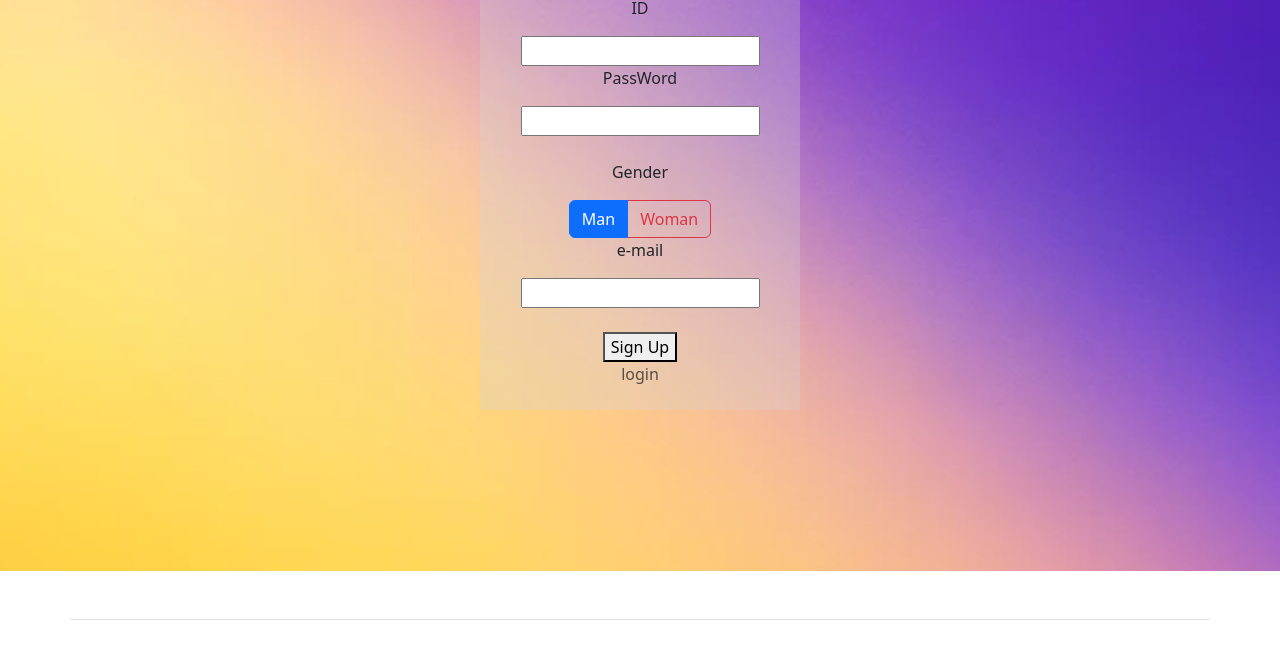
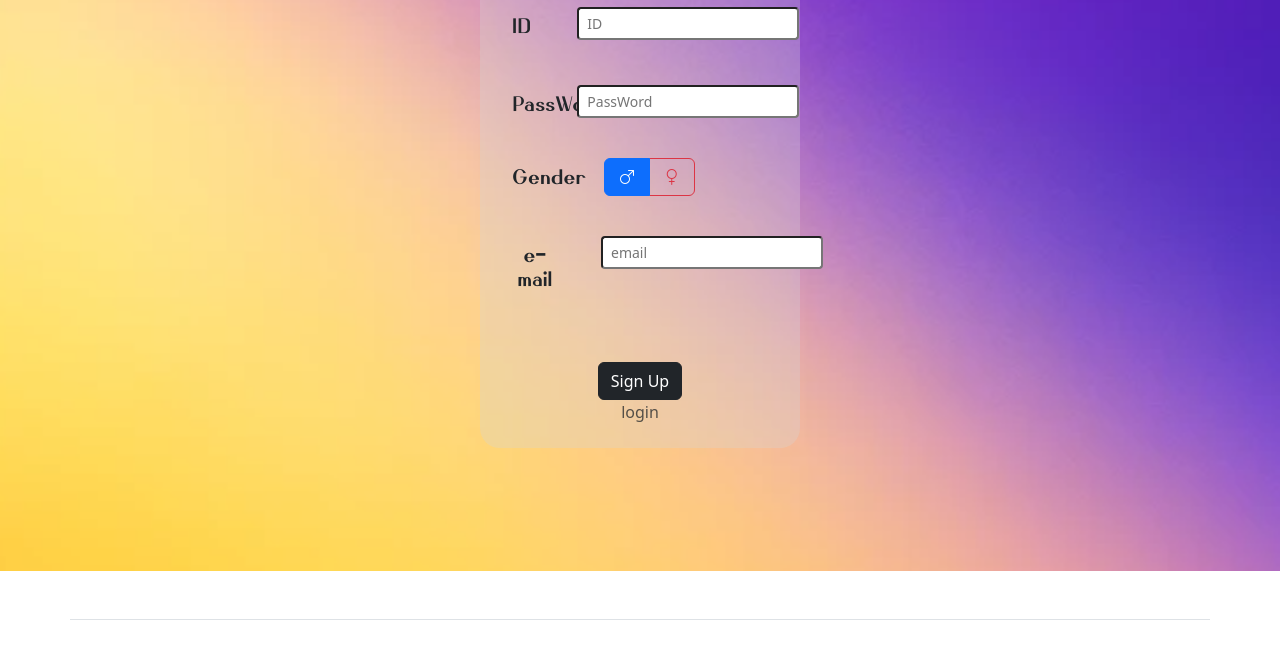
Before and after one commit to evejaeyong/OSS_Team_Project, a website: page public/signup.html in a window 1280 px wide. Shown: the part 285-950 px from the top of the page. Drawn offline with nearby package versions, Linux system fonts and the light colour scheme.

Commit message:
login container fix

```diff
--- a/public/signup.html
+++ b/public/signup.html
@@ -45,6 +45,7 @@
 
     .signup-container {
       background-color: rgb(211, 211, 211, 0.3);
+      border-radius: 20px;
     }
   </style>
   <style type="text/css">
@@ -73,24 +74,42 @@
     <div class="signup-container align-items-center mb-2 mt-2 p-2 w-25 center-alignment">
       <h1 class="rebecca-font"><strong>SIGN UP</strong></h1>
       <div class="signupbox">
-        <p>ID</p>
-        <input type="text" id="IDinput"><br>
-        <p>PassWord</p>
-        <input type="text" id="PWinput"><br><br>
-        <p>Gender</p>
-        <div class="btn-group" role="group" aria-label="Basic mixed styles example">
-          <input type="radio" class="btn-check btn-danger" name="genderradio" id="radioMan" value="Man"
-            autocomplete="off" checked>
-          <label class="btn btn-outline-primary" for="radioMan">Man</label>
-
-          <input type="radio" class="btn-check btn-success" name="genderradio" id="radioWoman" value="Woman"
-            autocomplete="off">
-          <label class="btn btn-outline-danger" for="radioWoman">Woman</label>
+        <br><br>
+        <div class="mb-3 row ps-2 ms-1">
+          <label class="col-sm-1 col-form-label rebecca-font">ID</label>
+          <div class="col-sm-10 ps-5 ms-1">
+            <input type="text" id="IDinput" class="form-control-sm" placeholder="ID"><br>
+          </div>
         </div>
         <br>
-        <p>e-mail</p>
-        <input type="text" id="e-mailinput"><br><br>
-        <button id="btn-login" onclick="sign_up()">Sign Up</button>
+        <div class="mb-3 row ps-2 ms-1">
+          <label class="col-sm-1 col-form-label rebecca-font">PassWord</label>
+          <div class="col-sm-10 ps-5 ms-1">
+            <input type="text" id="PWinput" class="form-control-sm" placeholder="PassWord"><br><br>
+          </div>
+        </div>
+        <div class="mb-3 row ps-2 ms-1">
+          <label class="col-sm-3 col-form-label rebecca-font">Gender</label>
+          <div class="btn-group col-sm-5 ps-4 ms-1" role="group" aria-label="Basic mixed styles example">
+            <input type="radio" class="btn-check btn-danger" name="genderradio" id="radioMan" value="Man"
+              autocomplete="off" checked>
+            <label class="btn btn-outline-primary" for="radioMan"><i class="bi bi-gender-male"></i></label>
+
+            <input type="radio" class="btn-check btn-success" name="genderradio" id="radioWoman" value="Woman"
+              autocomplete="off">
+            <label class="btn btn-outline-danger" for="radioWoman"><i class="bi bi-gender-female"></i></label>
+          </div>
+        </div>
+        <br>
+        <div class="mb-3 row ps-1 ms-1">
+          <label class="col-sm-3 col-form-label rebecca-font">e-mail</label>
+          <div class="col-sm-5 ps-4 ms-1">
+            <input type="text" id="e-mailinput" class="form-control-sm" placeholder="email"><br>
+          </div>
+        </div>
+        <br><br>
+
+        <button id="btn-login" class="btn btn-dark" onclick="sign_up()">Sign Up</button>
         <a href="index.html" class="nav-link p-0 text-body-secondary">login</a>
         <p id="signupAlert"> </p>
       </div>
```
Also changed, not shown: public/index.html (+17 -7 lines).
